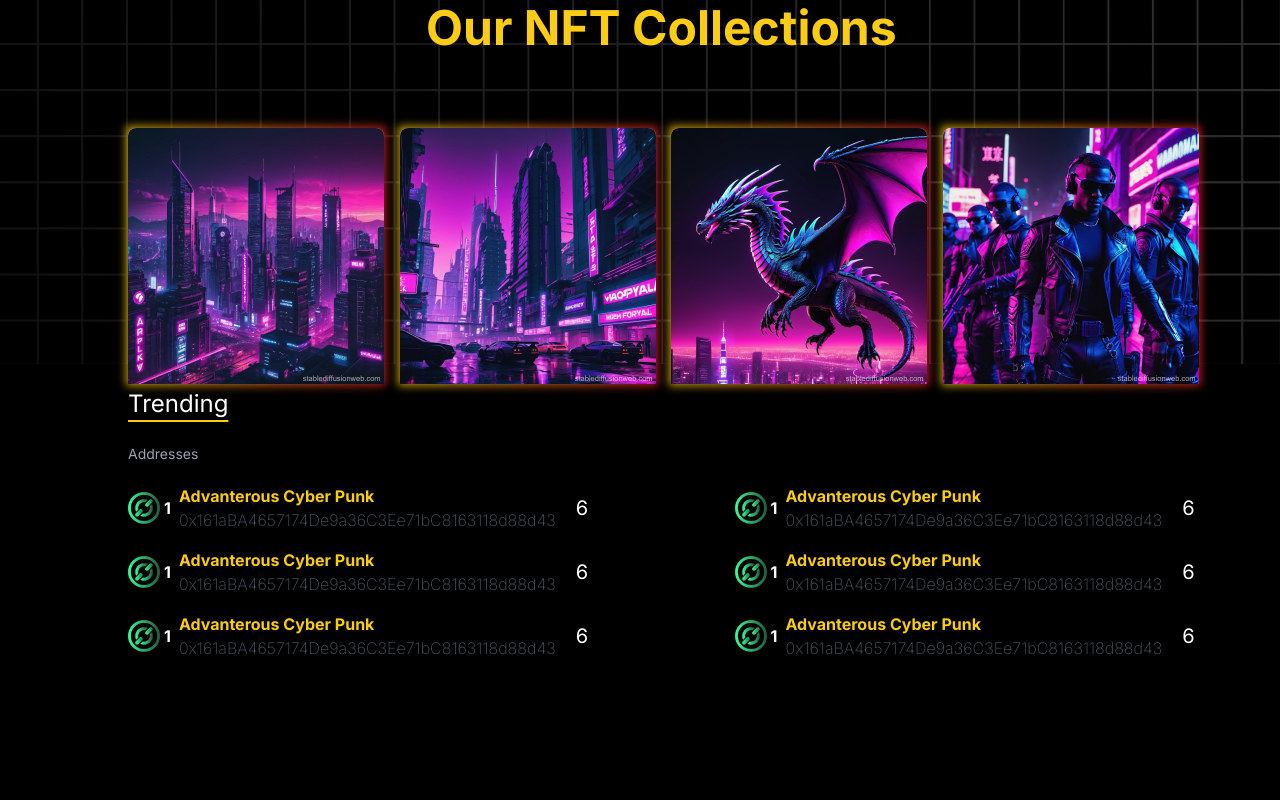
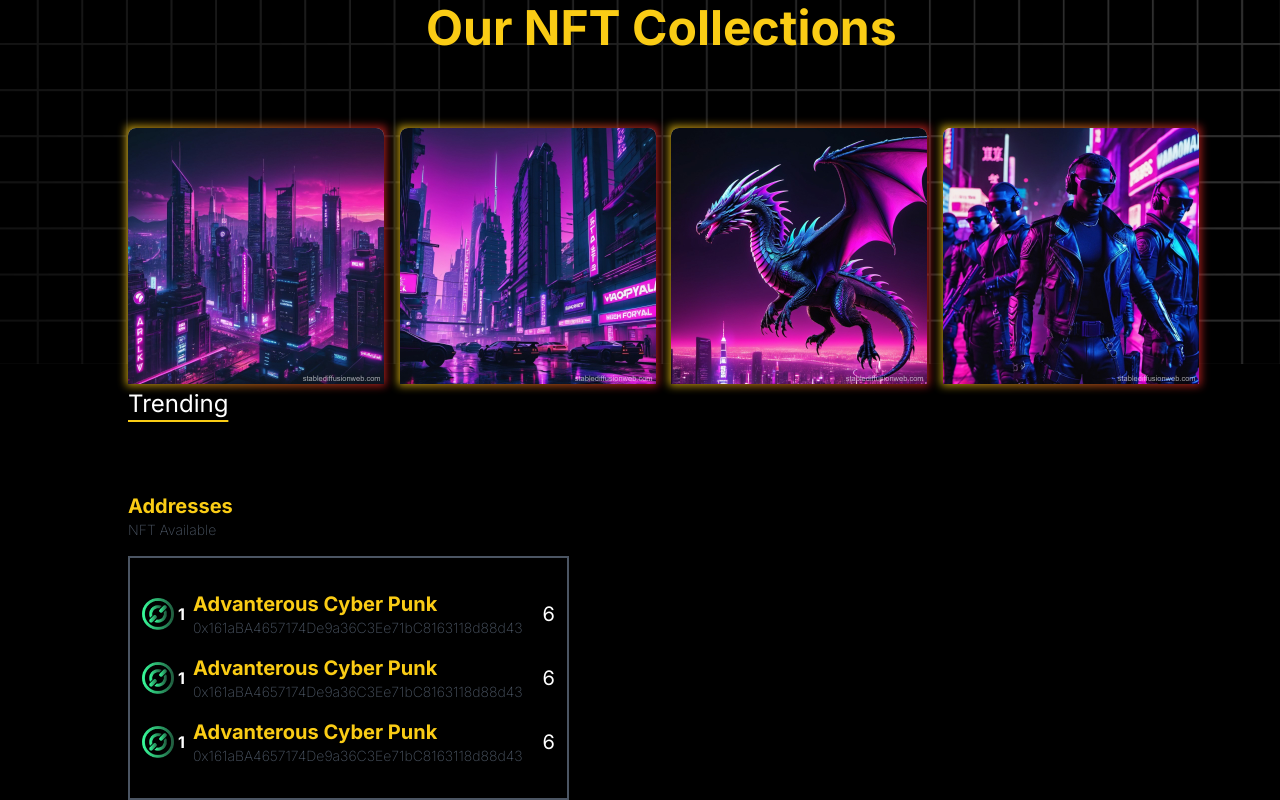
Before and after one commit to PradeepSahhu/Hack7Days, a Next.js app in the folder market_place-maker/: page / in a window 1280 px wide. Shown: the part 494-1294 px from the top of the page. Before the commit the page ends 1170 px from the top, so only its background shows below. Built offline with nearby package versions, Linux system fonts and the light colour scheme.

Commit message:
Added next section of NFT marketplace

```diff
--- a/market_place-maker/app/layout.js
+++ b/market_place-maker/app/layout.js
@@ -9,7 +9,7 @@ export default function RootLayout({ children }) {
     <html lang="en" className="bg-black">
       <head>
         <link rel="preconnect" href="https://fonts.googleapis.com" />
-        <link rel="preconnect" href="https://fonts.gstatic.com" crossorigin />
+        <link rel="preconnect" href="https://fonts.gstatic.com" crossOrigin />
         <link
           href="https://fonts.googleapis.com/css2?family=IBM+Plex+Sans:ital,wght@0,100;0,200;0,300;0,400;0,500;0,600;0,700;1,100;1,200;1,300;1,400;1,500;1,600;1,700&display=swap"
           rel="stylesheet"
--- a/market_place-maker/app/page.js
+++ b/market_place-maker/app/page.js
@@ -59,26 +59,39 @@ export default function Home() {
           </div>
           <div className="flex justify-between gap-x-3"></div>
 
-          <div className="flex justify-between">
+          {/* <div className="flex justify-between">
             <p className="text-sm text-gray-400">Addresses</p>
             <p className="">Nft Available</p>
+          </div> */}
+
+          <div className="my-4 grid-cols-3">
+            <div className="">
+              <p className="h-8 w-8 mr-1">Deployed MarketPlace</p>
+            </div>
+
+            <div>
+              <p className="text-yellow-400 font-bold text-xl">Addresses</p>
+              <p className="text-gray-600 font-extralight text-sm">
+                NFT Available
+              </p>
+            </div>
           </div>
 
-          <div className="flex justify-between">
-            <div className="flex justify-between gap-x-5 grid-cols-3">
+          <div className="flex justify-between ">
+            <div className="flex justify-between gap-x-5 grid-cols-3 border-gray-600 border-2 px-3 py-4">
               <div>
                 <Registered />
                 <Registered />
                 <Registered />
               </div>
             </div>
-            <div className="flex justify-between gap-x-5 grid-cols-3">
+            {/* <div className="flex justify-between gap-x-5 grid-cols-3">
               <div>
                 <Registered />
                 <Registered />
                 <Registered />
               </div>
-            </div>
+            </div> */}
           </div>
         </div>
       </div>
--- a/market_place-maker/components/Registered.jsx
+++ b/market_place-maker/components/Registered.jsx
@@ -6,8 +6,10 @@ export default function Registered() {
       </div>
       <p className="text-white font-bold mr-2">1</p>
       <div>
-        <p className="text-yellow-400 font-bold">Advanterous Cyber Punk</p>
-        <p className="text-gray-600 font-extralight">
+        <p className="text-yellow-400 font-bold text-xl">
+          Advanterous Cyber Punk
+        </p>
+        <p className="text-gray-600 font-extralight text-sm">
           0x161aBA4657174De9a36C3Ee71bC8163118d88d43
         </p>
       </div>
```
Also changed, not shown: 1 other file (tests, documents, lock files or other folders).
